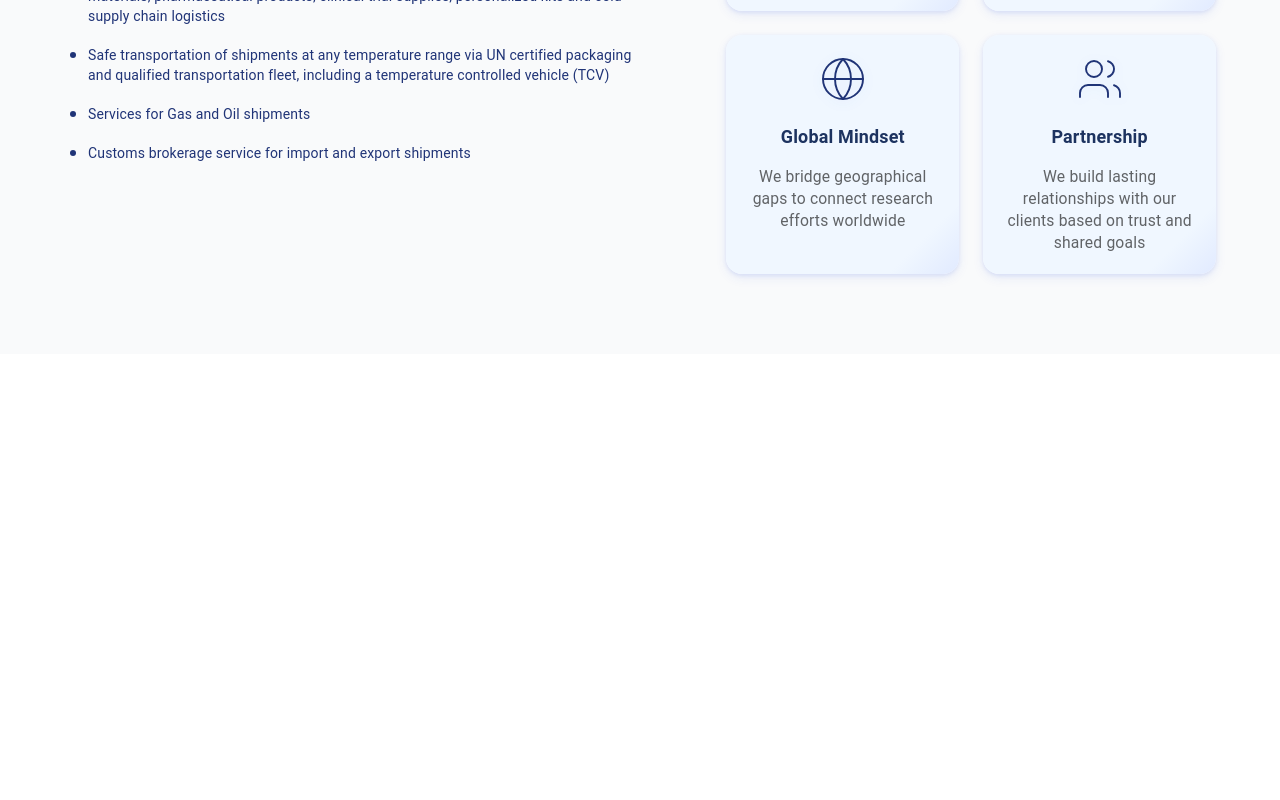
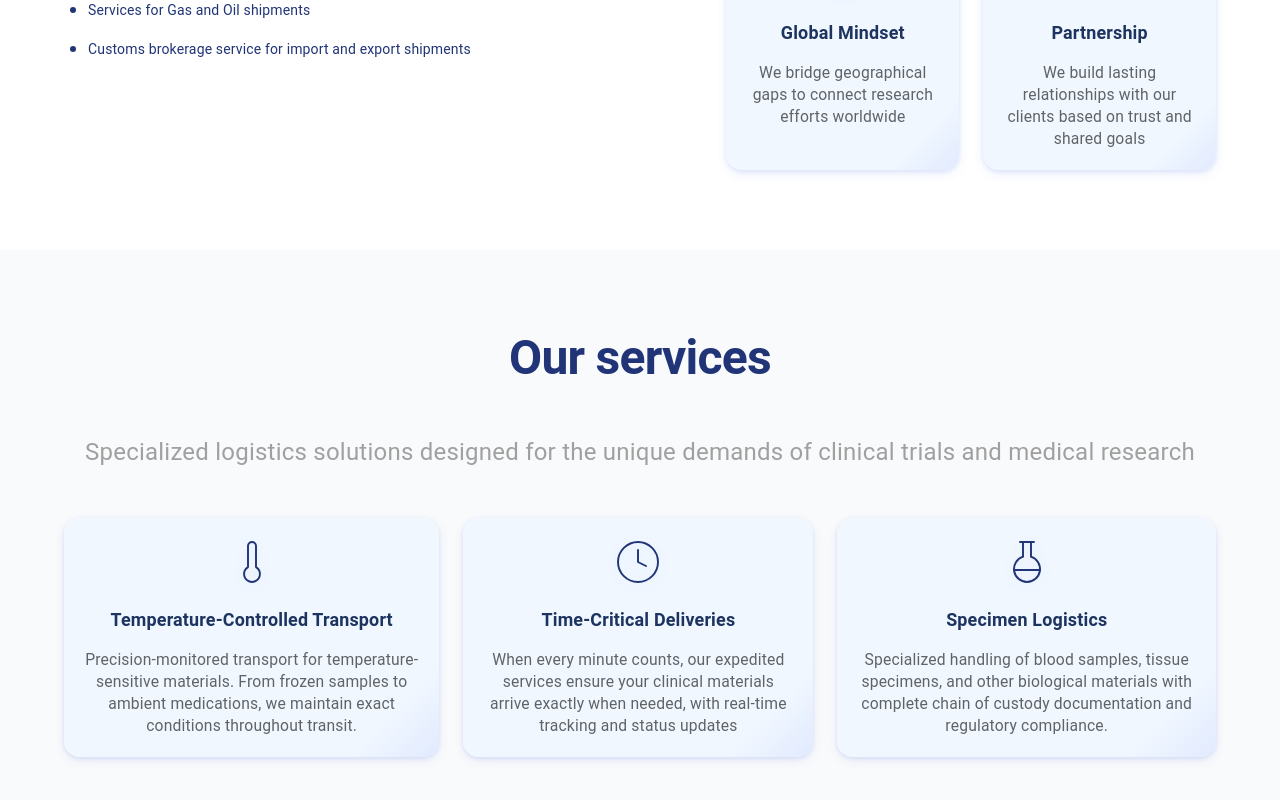
Before and after one commit to lukalomidzee/biotrans-landing-page, a React (Vite) app: page / in a window 1280 px wide. Shown: the part 1308-2108 px from the top of the page. Before the commit the page ends 1662 px from the top, so only its background shows below. Built offline with nearby package versions, Linux system fonts and the light colour scheme.

Commit message:
Set up cards for OurServices

```diff
--- a/src/components/Introduction/Introduction.tsx
+++ b/src/components/Introduction/Introduction.tsx
@@ -35,7 +35,8 @@ const Introduction = () => {
 
           height: {
             xs: "auto",
-            sm: "100svh",
+            sm: "90svh",
+            lg: "87svh",
           },
         }}
       >
@@ -179,6 +180,12 @@ const Introduction = () => {
                   "&:hover": {
                     backgroundColor: "#f0f0f0",
                   },
+                  "&:focus": {
+                    outline: "none",
+                  },
+                  "&:focus-visible": {
+                    outline: "none",
+                  },
                 }}
               >
                 Get started
--- /dev/null
+++ b/src/components/OurServices/OurServices.tsx
@@ -0,0 +1,138 @@
+import { Box, Typography } from "@mui/material";
+import { motion } from "framer-motion";
+import temperatureSvg from "../../assets/icons/temperatureSvg.svg";
+import timeSvg from "../../assets/icons/timeSvg.svg";
+import sampleSvg from "../../assets/icons/sampleSvg.svg";
+import Card from "../Card/Card";
+
+const OurServices = () => {
+  const cardData = [
+    {
+      iconUrl: temperatureSvg,
+      heading: "Temperature-Controlled Transport",
+      paragraph:
+        "Precision-monitored transport for temperature-sensitive materials. From frozen samples to ambient medications, we maintain exact conditions throughout transit.",
+    },
+    {
+      iconUrl: timeSvg,
+      heading: "Time-Critical Deliveries",
+      paragraph:
+        "When every minute counts, our expedited services ensure your clinical materials arrive exactly when needed, with real-time tracking and status updates",
+    },
+    {
+      iconUrl: sampleSvg,
+      heading: "Specimen Logistics",
+      paragraph:
+        "Specialized handling of blood samples, tissue specimens, and other biological materials with complete chain of custody documentation and regulatory compliance.",
+    },
+  ];
+
+  return (
+    // Outter box
+    <Box
+      sx={{
+        width: "100%",
+        minWidth: "15rem",
+        display: "flex",
+        flexDirection: "column",
+        alignItems: "center",
+        justifyContent: "flex-start",
+        backgroundColor: "#F9FAFB",
+        px: {
+          xs: "1rem",
+          sm: "2rem",
+          md: "3rem",
+          lg: "4rem",
+          xl: "6rem",
+        },
+        py: {
+          xs: 6,
+          md: 10,
+        },
+        boxSizing: "border-box",
+      }}
+    >
+      {/* Heading box */}
+      <Box>
+        <motion.div
+          initial={{ opacity: 0, y: 30 }}
+          whileInView={{ opacity: 1, y: 0 }}
+          viewport={{ once: true, amount: 0.15 }}
+          transition={{ duration: 0.7 }}
+          style={{
+            textAlign: "center",
+          }}
+        >
+          <Typography
+            variant="h1"
+            sx={{
+              color: "#203477",
+              fontWeight: 600,
+              fontSize: {
+                xs: "1.5rem",
+                sm: "2rem",
+                md: "3rem",
+              },
+              mb: {
+                xs: 5,
+                md: 6,
+              },
+            }}
+          >
+            Our services
+          </Typography>
+          <Typography
+            sx={{
+              color: "#A0A0A0",
+              fontSize: {
+                xs: "1rem",
+                md: "1.5rem",
+              },
+              textAlign: "center",
+              mb: {
+                xs: 5,
+                md: 6,
+              },
+            }}
+          >
+            Specialized logistics solutions designed for the unique demands of
+            clinical trials and medical research
+          </Typography>
+        </motion.div>
+      </Box>
+      {/* Cards box */}
+      <Box
+        sx={{
+          display: "flex",
+          flexDirection: {
+            xs: "column",
+            lg: "row",
+          },
+          gap: 3,
+        }}
+      >
+        {cardData.map((card, i) => (
+          <motion.div
+            key={card.heading}
+            initial={{ opacity: 0, y: 30 }}
+            whileInView={{ opacity: 1, y: 0 }}
+            viewport={{ once: true, amount: 0.15 }}
+            transition={{ duration: 0.7, delay: i * 0.12 }}
+            style={{
+              height: "100%",
+              display: "flex",
+            }}
+          >
+            <Card
+              iconUrl={card.iconUrl}
+              heading={card.heading}
+              paragraph={card.paragraph}
+            />
+          </motion.div>
+        ))}
+      </Box>
+    </Box>
+  );
+};
+
+export default OurServices;
--- a/src/components/WhoWeAre/WhoWeAre.tsx
+++ b/src/components/WhoWeAre/WhoWeAre.tsx
@@ -1,6 +1,5 @@
 import { Box, List, ListItem, ListItemText, Typography } from "@mui/material";
 import Card from "../Card/Card";
-import { sectionSizing } from "../../assets/styles/layout";
 import sheildSvg from "../../assets/icons/sheildSvg.svg";
 import badgeSvg from "../../assets/icons/badgeSvg.svg";
 import globeSvg from "../../assets/icons/globeSvg.svg";
@@ -45,7 +44,7 @@ const WhoWeAre = () => {
         flexDirection: "column",
         alignItems: "center",
         justifyContent: "flex-start",
-        backgroundColor: "#F9FAFB",
+        backgroundColor: "#FFFFFF",
         px: {
           xs: "1rem",
           sm: "2rem",
@@ -148,8 +147,8 @@ const WhoWeAre = () => {
               xs: "1fr",
               sm: "1fr 1fr",
             },
-            gap: { xs: 2, md: 3 }, // reduced gap
-            mt: { xs: 4, lg: 0 }, // slightly reduced margin-top
+            gap: { xs: 2, md: 3 },
+            mt: { xs: 4, lg: 0 },
             alignItems: "stretch",
           }}
         >
@@ -161,7 +160,7 @@ const WhoWeAre = () => {
               viewport={{ once: true, amount: 0.15 }}
               transition={{ duration: 0.7, delay: i * 0.12 }}
               style={{
-                height: "100%", // let grid control card height!
+                height: "100%",
                 display: "flex",
               }}
             >
@@ -169,8 +168,6 @@ const WhoWeAre = () => {
                 iconUrl={card.iconUrl}
                 heading={card.heading}
                 paragraph={card.paragraph}
-                // You can pass a fixed height if you want
-                // height="100%"
               />
             </motion.div>
           ))}
--- a/src/routes/Homepage.tsx
+++ b/src/routes/Homepage.tsx
@@ -2,6 +2,7 @@ import { Box } from "@mui/material";
 import Header from "../components/Header/Header";
 import Introduction from "../components/Introduction/Introduction";
 import WhoWeAre from "../components/WhoWeAre/WhoWeAre";
+import OurServices from "../components/OurServices/OurServices";
 
 const Homepage = () => {
   return (
@@ -16,6 +17,7 @@ const Homepage = () => {
       <Header />
       <Introduction />
       <WhoWeAre />
+      <OurServices />
     </Box>
   );
 };
```
